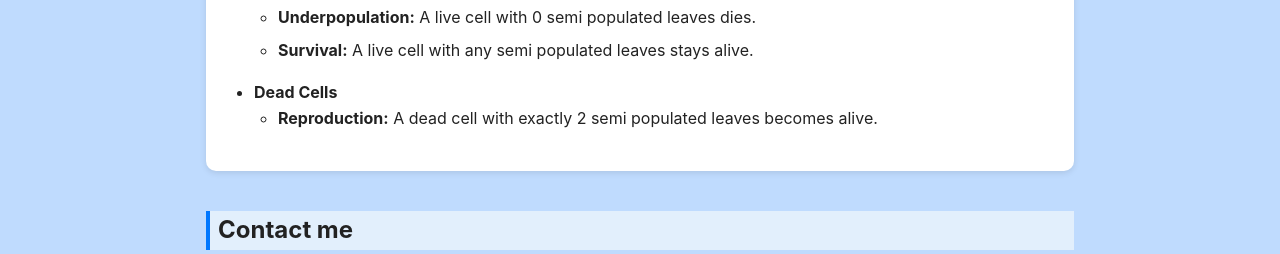
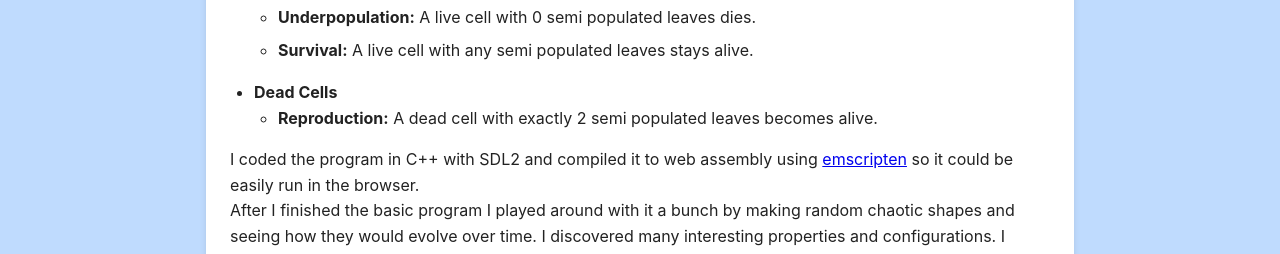
Before and after one commit to cole-propach/website, a plain HTML site: page projects/index.html in a window 1280 px wide. Shown: the part 2614-2868 px from the top of the page. Drawn offline with Linux system fonts and the light colour scheme.

Commit message:
more explanation of cca

```diff
--- a/projects/index.html
+++ b/projects/index.html
@@ -86,6 +86,8 @@
                 </ul>
             </li>
         </ul>
+        <p>I coded the program in C++ with SDL2 and compiled it to web assembly using <a href="https://emscripten.org">emscripten</a> so it could be easily run in the browser. <br>
+        After I finished the basic program I played around with it a bunch by making random chaotic shapes and seeing how they would evolve over time. I discovered many interesting properties and configurations. I added the 9 most interesting configurations I found as presets that can be loaded in with the number keys. My favorite find was a stable cycle that has 81 unique states before returning back to the original state.</p>
       </div>
     </section>
 
```
